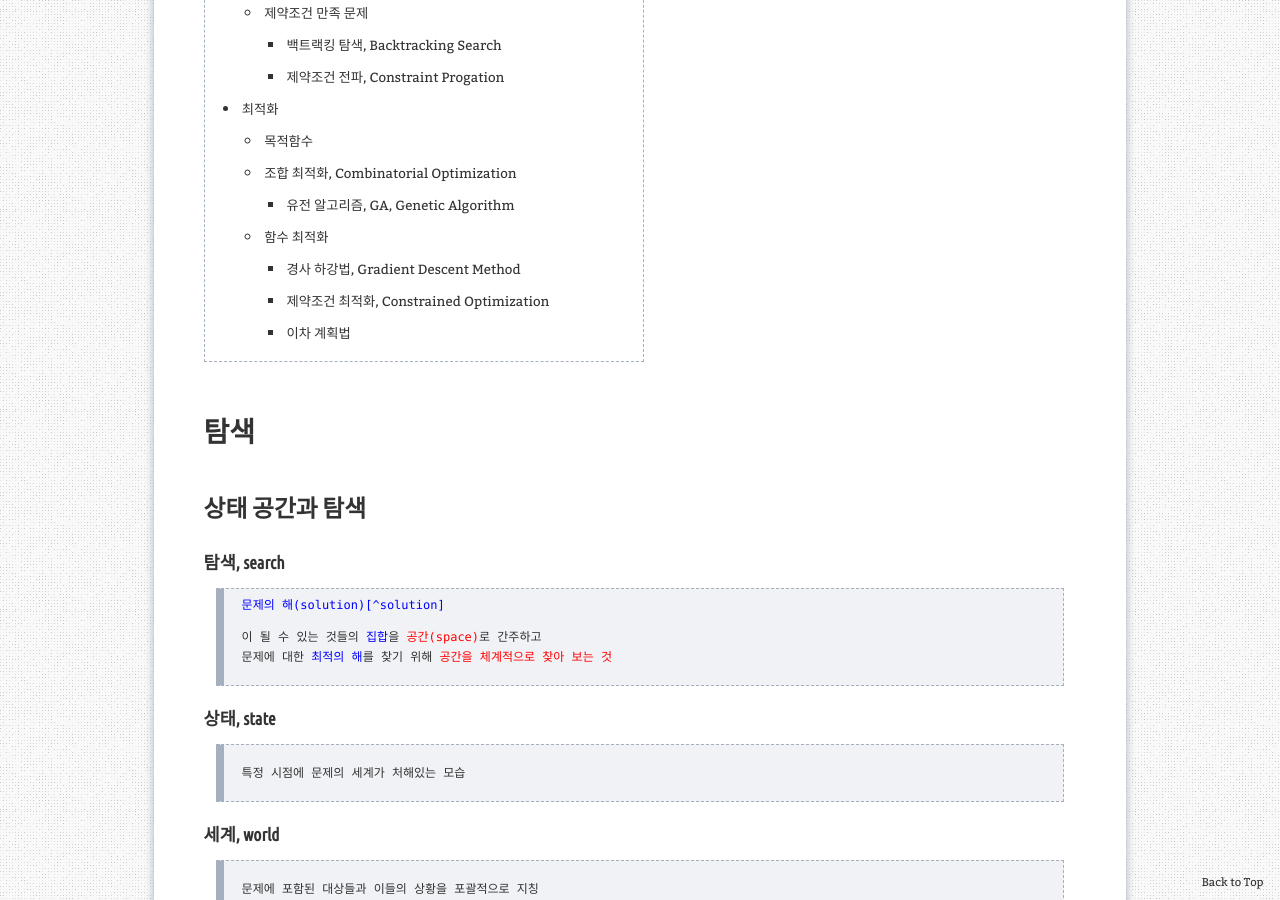
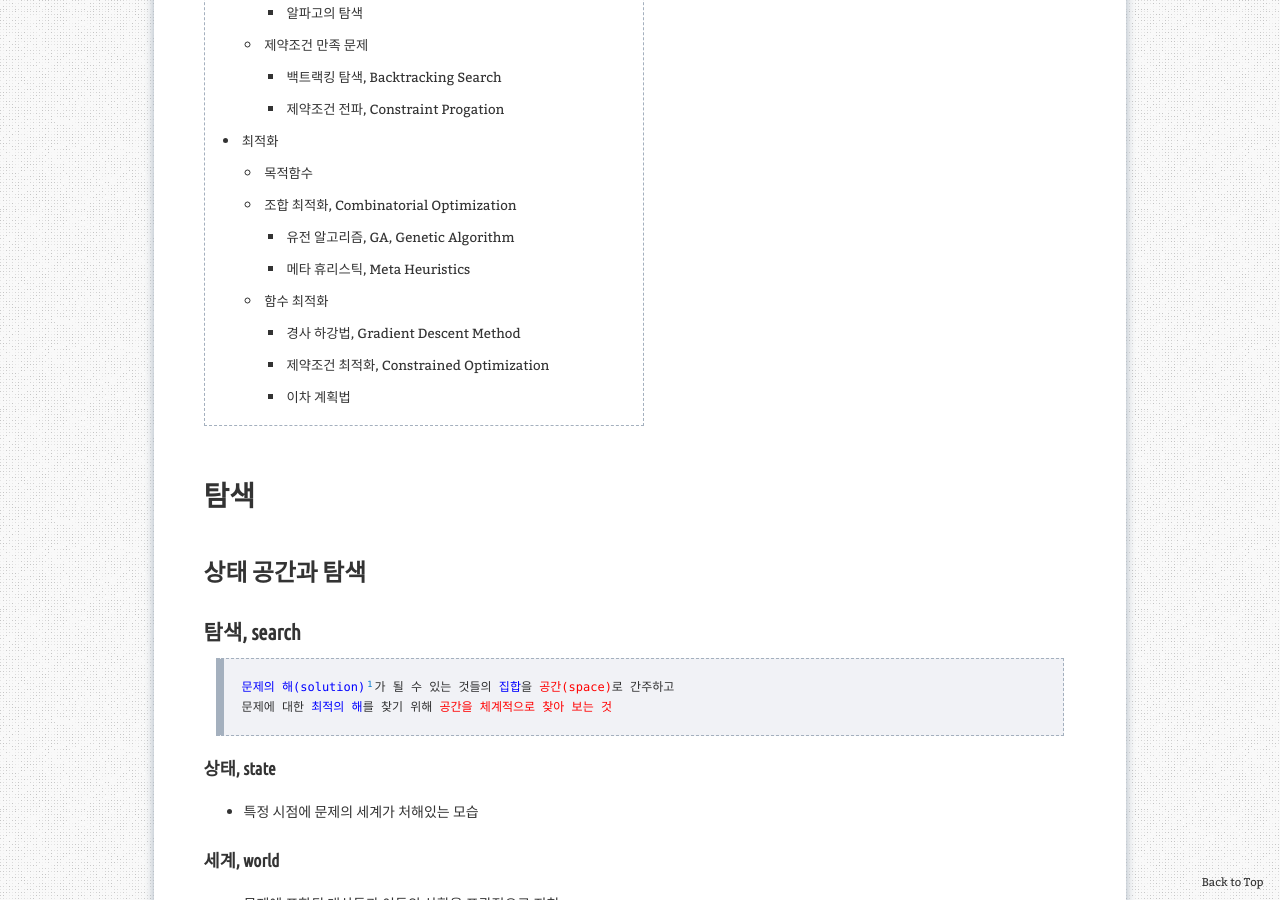
Before and after one commit to aristohyun/aristohyun.github.io, a Jekyll site: the page built from _posts/2021-09-13-AI_02.md, in a window 1280 px wide and 900 px high, scrolled down 989 px. Built offline with Jekyll 4.4.1, drawn with Linux system fonts in a browser that asks for light colours; formulas are drawn with MathJax 3; comment, search, counter and statistics services are not loaded; some of the changed text lies outside the part shown.

Commit message:
Update 2021-09-13-AI_02.md

```diff
--- a/_posts/2021-09-13-AI_02.md
+++ b/_posts/2021-09-13-AI_02.md
@@ -17,30 +17,30 @@ redirect_from:
 
 ## 상태 공간과 탐색
 
-#### 탐색, search
+### 탐색, search
 
-> <blue>문제의 해(solution)[^solution]</blue>이 될 수 있는 것들의 <blue>집합</blue>을 <red>공간(space)</red>로 간주하고
+> $$<blue>문제의 해(solution)</blue>[^solution]가 될 수 있는 것들의 <blue>집합</blue>을 <red>공간(space)</red>로 간주하고
 > 문제에 대한 <blue>최적의 해</blue>를 찾기 위해 <red>공간을 체계적으로 찾아 보는 것</red>
 
 #### 상태, state
 
-> 특정 시점에 문제의 세계가 처해있는 모습
+- 특정 시점에 문제의 세계가 처해있는 모습
 
 #### 세계, world
 
-> 문제에 포함된 대상들과 이들의 상황을 포괄적으로 지칭
+- 문제에 포함된 대상들과 이들의 상황을 포괄적으로 지칭
 
 #### 상태 공간, state space
 
-> 문제 해결 과정에서 초기 상태로부터 도달할 수 있는 <red>모든 상태들의 집합</red>
-> 문제의 해가 될 가능성이 있는 모든 상태들의 집합
+- 문제 해결 과정에서 초기 상태로부터 도달할 수 있는 <red>모든 상태들의 집합</red>
+- 문제의 해가 될 가능성이 있는 모든 상태들의 집합
 
 - 초기상태(initial state) : 문제가 주어진 시점의 시작 상태
 - 목표 상태(goal state) : 문제에서 원하는 최종 상태
 
 #### 상태 공간 그래프, state space graph
 
-> 상태 공간에서 각 행동에 따른 상태의 변화를 나타낸 그래프
+- 상태 공간에서 각 행동에 따른 상태의 변화를 나타낸 그래프
 
 - 노드 : 상태
 - 링크(엣지) : 행동
@@ -88,8 +87,8 @@ redirect_from:
 
 ### 양방향 탐색, Bidirectional Search
 
-초기 노드와 목적 노드에서 동시에 너비 우선 탐색을 진행
-반씩 나눠서 찾기에 깊이가 너비우선 탐색에 비해 반으로 줄음
+> 초기 노드와 목적 노드에서 동시에 너비 우선 탐색을 진행
+> 반씩 나눠서 찾기에 깊이가 너비우선 탐색에 비해 반으로 줄음
 
 
 ## 정보이용 탐색
@@ -196,8 +195,6 @@ ex) 최단 경로 문제에서 목적지 까지 남은거리 == 지도상의 직
 
 @ \frac{Q(v')}{N(v')} + c \sqrt{\frac{2ln N(v)}{N(v')}} @
 
-
-
 #### 확장, Expansion
 
 > 선택된 단말 노드에서 트리 정책에 따라 노드 추가
@@ -240,6 +237,7 @@ ex) 최단 경로 문제에서 목적지 까지 남은거리 == 지도상의 직
 
 ![image](https://user-images.githubusercontent.com/32366711/134815403-ec8d030d-5ade-43bc-a067-fec2e74b3b41.png)
 
+----------------------------
 
 # 최적화
 
@@ -311,8 +309,7 @@ ex) 최단 경로 문제에서 목적지 까지 남은거리 == 지도상의 직
 
 ![image](https://user-images.githubusercontent.com/32366711/134846201-b1f35072-a7d8-4bfa-a24f-35525aec5df0.png){: .aligncenter}{: width="500"}
 
-
-#### 메타 휴리스틱, Meta Heuristics
+### 메타 휴리스틱, Meta Heuristics
 
 > 최적해는 아니지만, 우수한 해를 빠르게 찾기 위한 <red>휴리스틱적인 문제해결 전략</red>
 
@@ -324,6 +321,7 @@ ex) 최단 경로 문제에서 목적지 까지 남은거리 == 지도상의 직
 - 담금질 기법, Simulated Annealing
 - 하모니 탐색, Harmonic Search
 - 유전 프로그래밍, Genetic Programming
+
 
 ## 함수 최적화
 
```
Also changed, not shown: other parts of _posts/2021-09-13-AI_02.md (+14 -15 lines).
